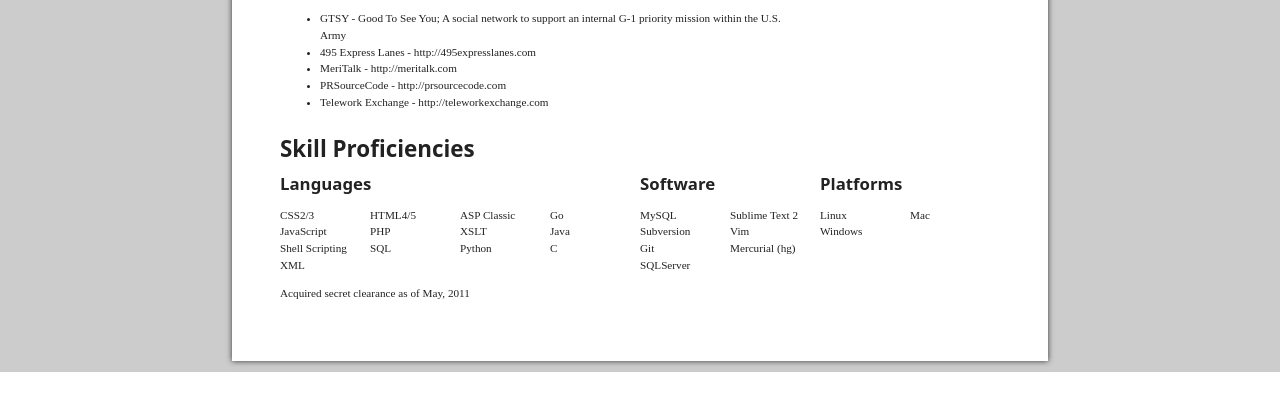
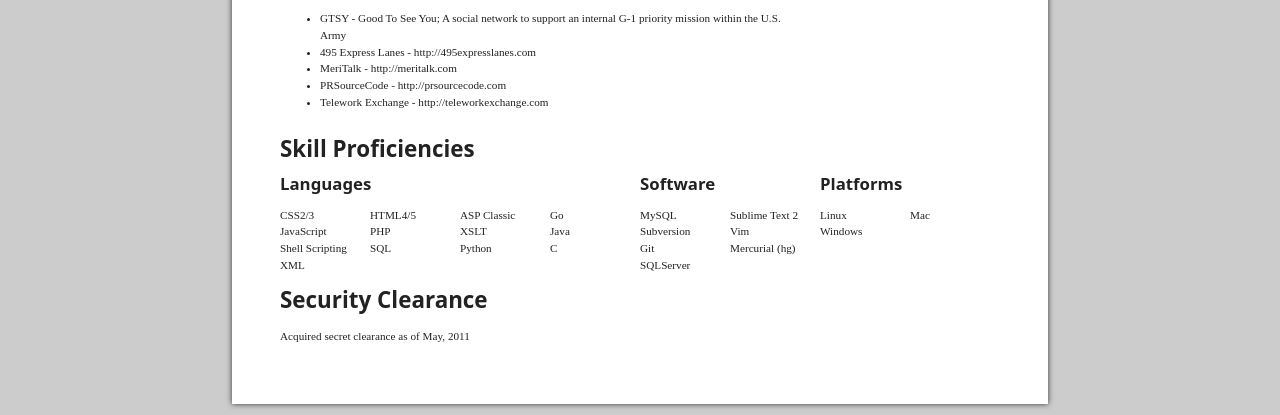
Before and after one commit to jbaikge/keyboardfu, a PHP site: template templates/resume.html.php in a window 1280 px wide. Shown: the part 1288-1703 px from the top of the page. Before the commit the page ends 1660 px from the top, so only its background shows below. Run offline with PHP 8.4, Linux system fonts and the light colour scheme; the template is opened without the code that fills it, so the values that code supplies are empty; some web fonts are replaced.

Commit message:
Added security clearance section heading

```diff
--- a/templates/resume.html.php
+++ b/templates/resume.html.php
@@ -342,7 +342,8 @@ thing through w3's validator.
 	</article>
 </section>
 
-<section id="Security Clearance">
+<section id="Clearance">
+	<h1>Security Clearance</h1>
 	<p>Acquired secret clearance as of May, 2011</p>
 </section>
 </body>
```
